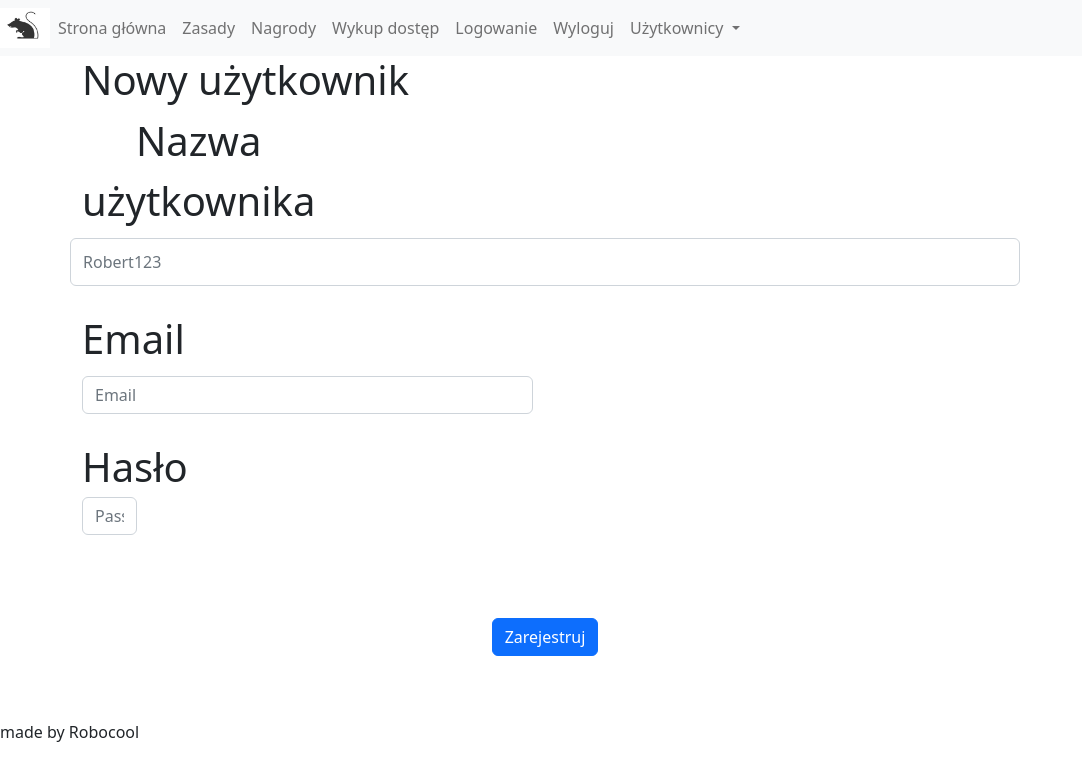
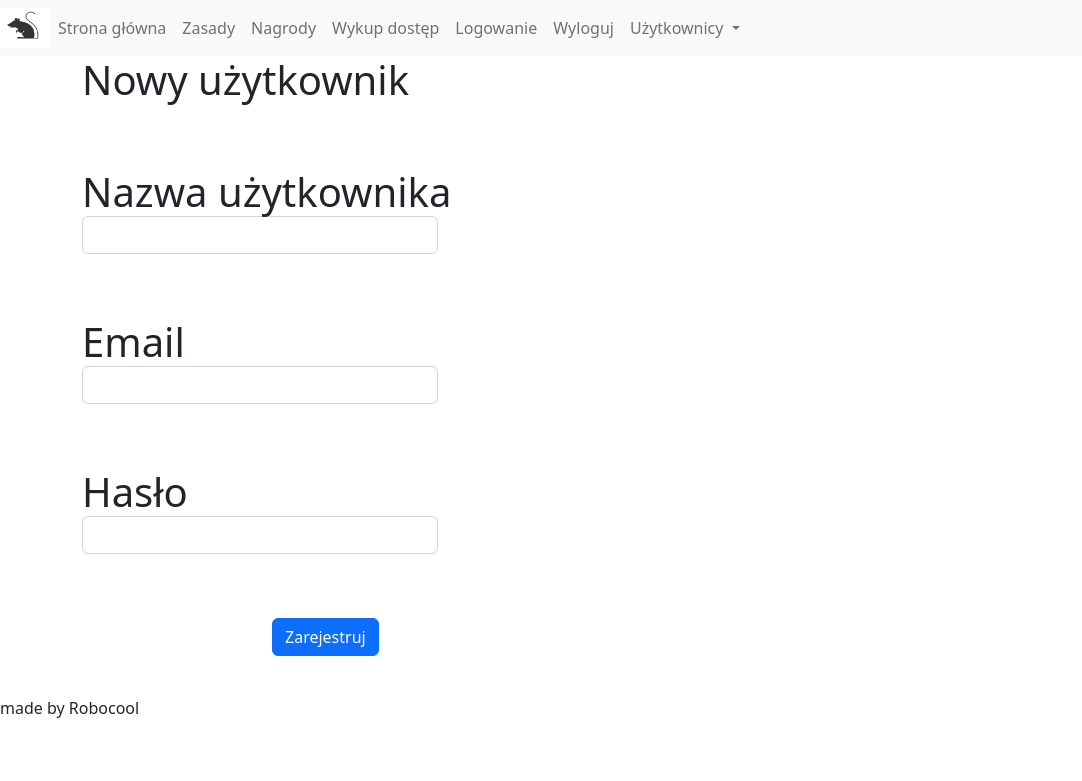
Before and after one commit to Rwyszynski/RatRace, a Flask app: page /register in a window 1280 px wide. Shown: the top 781 px of the page, without its empty margins (0-1082 px from the left). Run offline with Flask 3, Linux system fonts and the light colour scheme.

Commit message:
login and register fix

```diff
--- a/templates/register.html
+++ b/templates/register.html
@@ -1,48 +1,54 @@
 {% extends "mother.html" %}
-{% block title %}Zarejestruj{% endblock %}
+
+{% block title %}
+Zarejestruj
+{% endblock %}
+
+
 {% block body_up %}
 
 {% for mesg in get_flashed_messages() %}
-<h1>{{ mesg }}</h1>
+{{ mesg }}
 {% endfor %}
 
-
-<div class="container">
-
-  <div class="row">
-    <div class="col">Nowy użytkownik</div>
-      <div class="col-10" style="text-align: center;">
-    <div class="row mb-3">
+<div class="container" align="row d-flex justify-content-center">
 
 
-        <form id="user_form" action="{{ url_for( 'register') }}" methods="POST">
+    <form id="user_form" action="{{ url_for('register') }}" method="POST">
 
-  <div class="row mb-3">
-    <div class="col-1 col-form-label"> <label for="user_name">Nazwa użytkownika</label></div>
-    <input type="text" class="form-control" id="user_name" placeholder="Robert123" name="user_name "value="{{ user.user_name }}" class="form-control"><br>
-  </div>
+        <div class="form-row">
+            <div class="input-group">Nowy użytkownik</div>
+        </div><br>
 
-  <div class="row mb-3">
-    <div class="form-group col-md-6">
-      <div class="col-1 col-form-label"><label for="email">Email</label></div>
-      <input type="email" class="form-control" id="email" placeholder="Email" name="email" value="{{ user.email }}">
+        <div class="row mt-3">
+            <div class="input-group"><label for="user_name">Nazwa użytkownika</label></div>
+            <div class="col-4">
+                <input type="text" id="user_name" name="user_name" value="{{ user.user_name }}" class="form-control"><br>
             </div>
         </div>
 
-    <div class="row mb-3">
-      <div class="col-1 col-form-label"><label for="user_pass">Hasło</label>
-      <input type="password" class="form-control" id="user_pass" name="user_pass" placeholder="Password" value="{{ user.user_pass }}"><br>
+        <div class="row mt-3">
+            <div class="input-group"><label for="email">Email</label></div>
+            <div class="col-4">
+                <input type="text" id="email" name="email" value="{{ user.email }}" class="form-control"><br>
             </div>
         </div>
 
-	  <div class="col1">
-      <button type="submit" class="btn btn-primary" value="Send">Zarejestruj</button>
+        <div class="row mt-3">
+            <div class="input-group"><label for="user_pass">Hasło</label></div>
+            <div class="col-4">
+                <input type="password" id="user_pass" name="user_pass" class="form-control"><br>
+            </div>
+        </div>
+
+        <div class="row mt-3">
+            <div class="col-2"></div>
+            <div class="col-4"><input type="submit" value="Zarejestruj" class="btn btn-primary"></div>
         </div>
     </form>
+</div>
 
 
-    </div>
-      </div>
-  </div>
-</div>
+
+
 {% endblock %}
```
Also changed, not shown: templates/login.html (+32 -24 lines), templates/new/login.html (deleted, +0 -44 lines), templates/new/register.html (deleted, +0 -44 lines), data/users1.db. Lines whose indentation alone changed are shown as unchanged.
